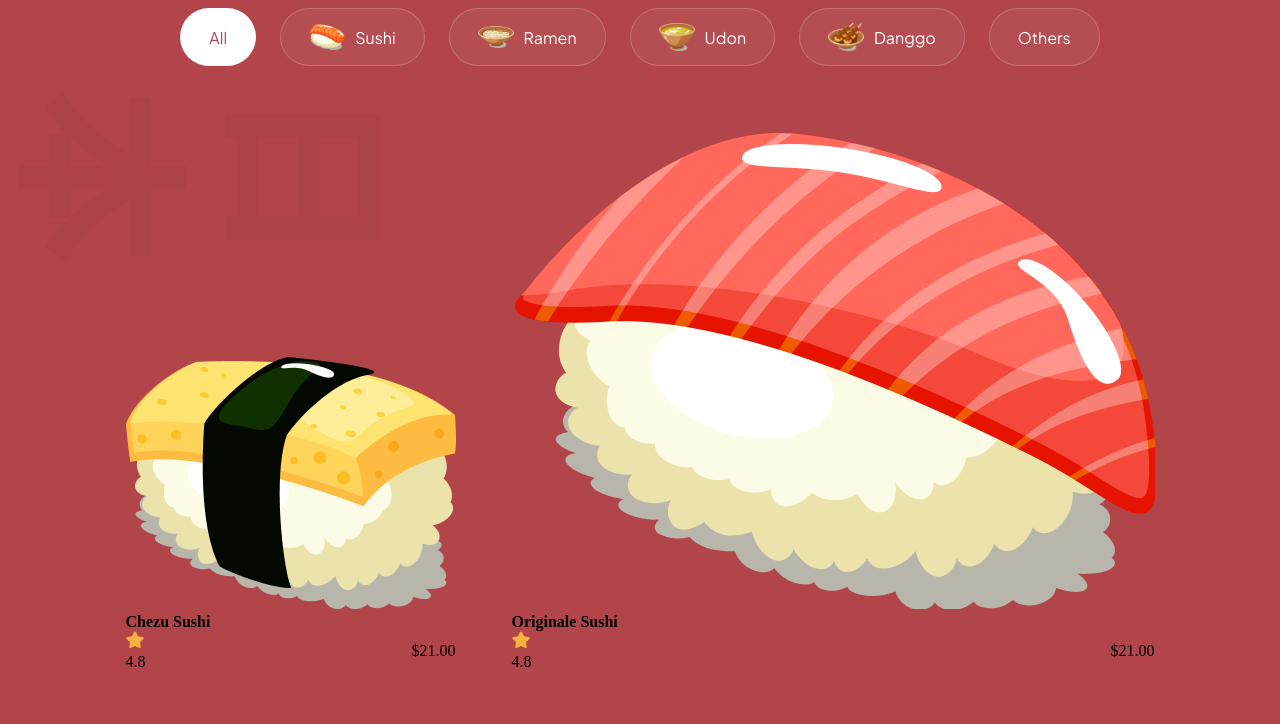
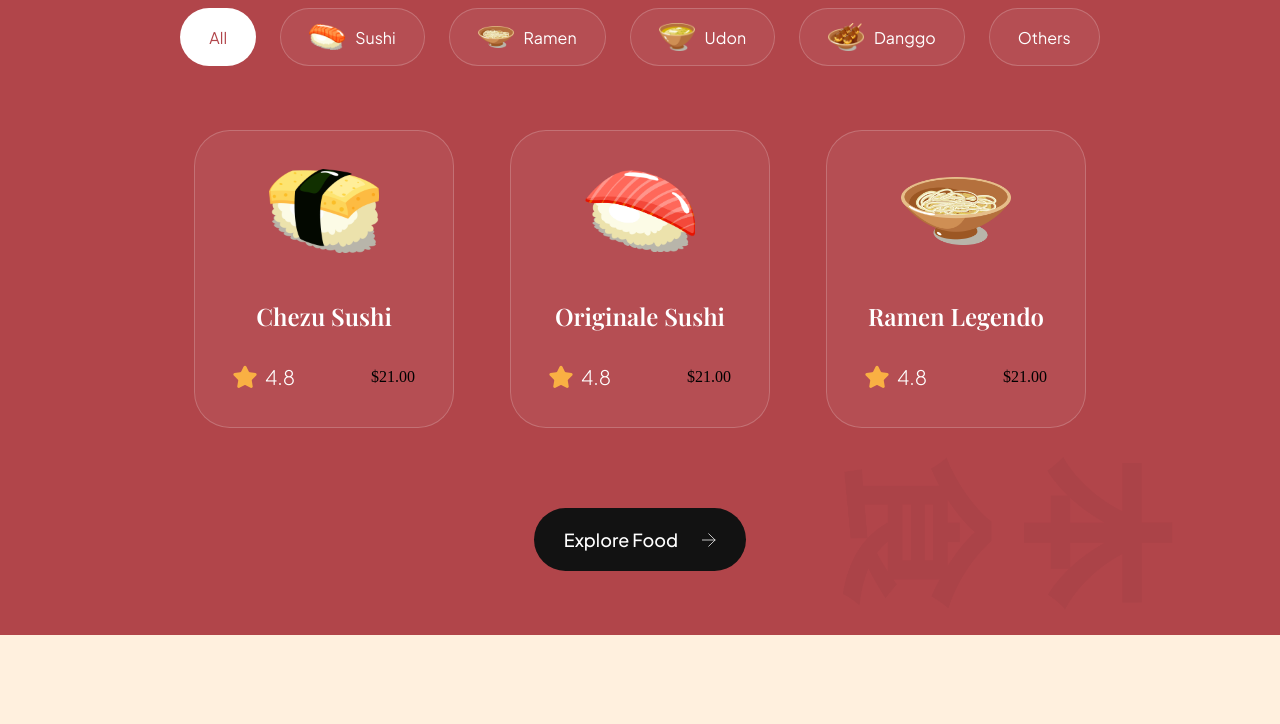
Before and after one commit to Akwei001/Kitchen, a website built with Vite: page index.html in a window 1280 px wide. Shown: the part 1700-2424 px from the top of the page. After the commit the page ends 2335 px from the top, so only its background shows below. Built offline with nearby package versions, Linux system fonts and the light colour scheme.

Commit message:
popular foods cards styled

```diff
--- a/css/sections/popular.css
+++ b/css/sections/popular.css
@@ -104,3 +104,56 @@
 
   margin-left: 21px;
 }
+
+.popular-foods__card {
+  padding: 38px;
+  min-width: 260px;
+  height: fit-content;
+  display: flex;
+  align-items: center;
+  flex-direction: column;
+  border-radius: 36px;
+  background: rgba(255, 255, 255, 0.05);
+  border: 1px solid rgba(255, 255, 255, 0.2);
+}
+
+.popular-foods__card-image {
+  width: 110px;
+  height: 84px;
+  object-fit: contain;
+}
+
+.popular-foods__card-title {
+  margin-top: 47px;
+
+  font-weight: 600;
+  font-size: 24px;
+  line-height: 32px;
+  font-family: var(--playfair-display);
+  color: #fff;
+  text-align: center;
+}
+
+.popular-foods__card-details {
+  width: 100%;
+  margin-top: 32px;
+}
+
+.popular-foods__card-rating {
+  display: flex;
+  align-items: center;
+  gap: 8px;
+}
+
+.popular-foods__card-rating img {
+  width: 24px;
+  height: 24px;
+  object-fit: contain;
+}
+
+.popular-foods__card-rating p {
+  font-size: 20px;
+  font-weight: 300;
+  font-family: var(--plus-jakarta-sans);
+  color: #fff;
+}
```
